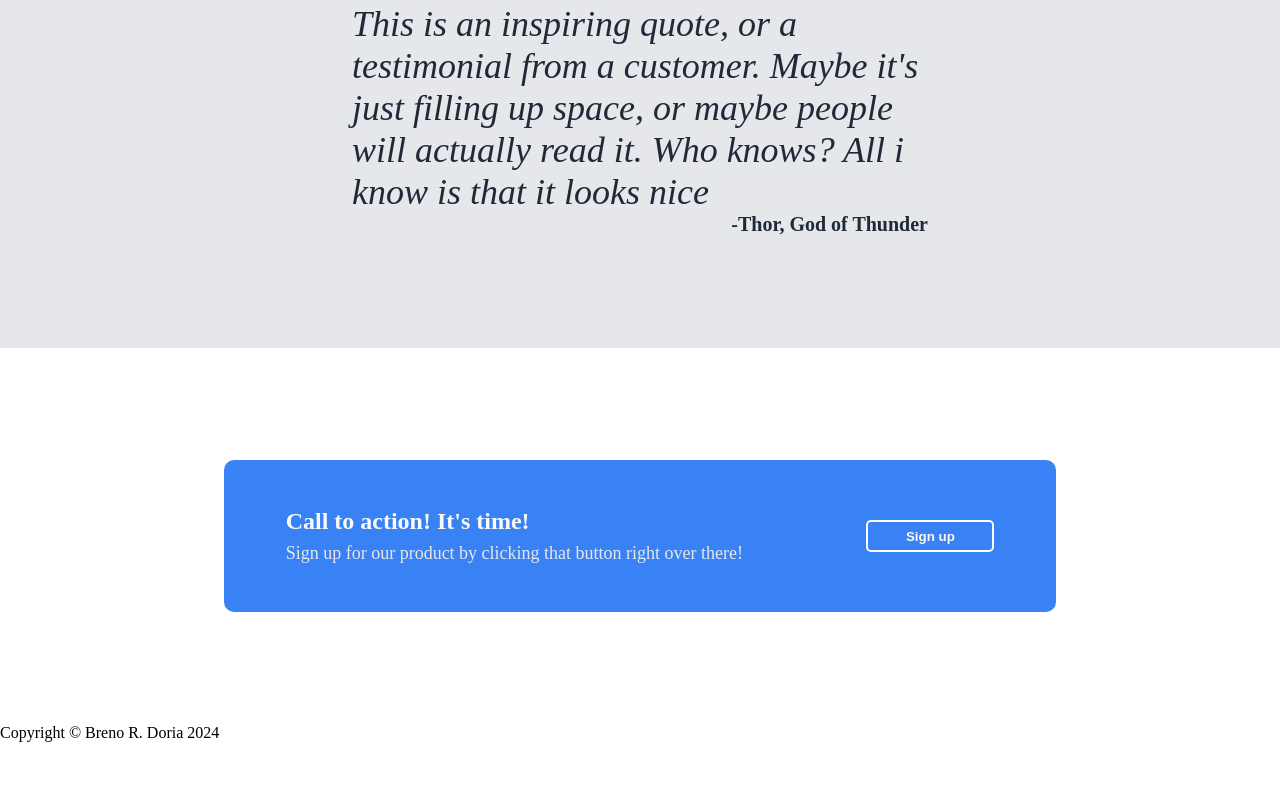
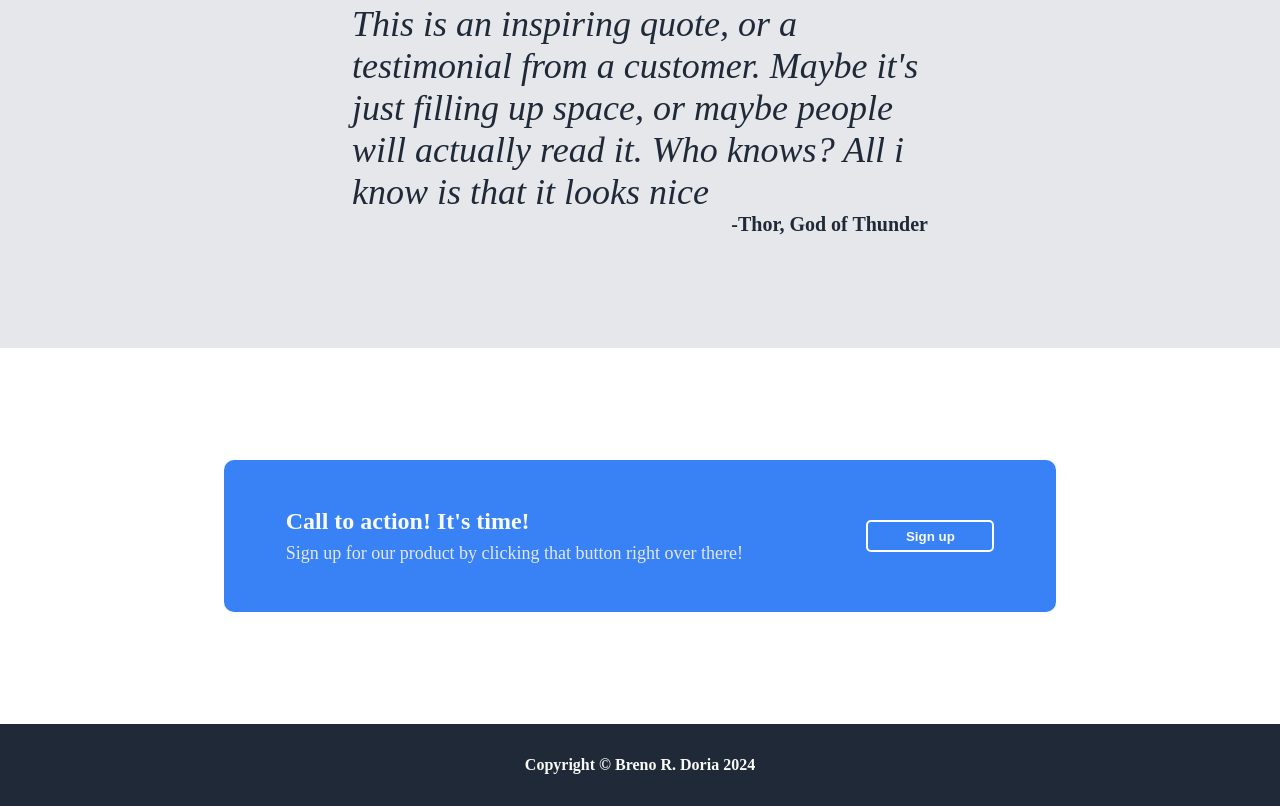
Before and after one commit to Breno-D/LandingPage, a plain HTML site: page index.html in a window 1280 px wide. Shown: the part 1102-1908 px from the top of the page. Before the commit the page ends 1844 px from the top, so only its background shows below. Drawn offline with Linux system fonts and the light colour scheme.

Commit message:
[ADD] Footer Style

```diff
--- a/styles.css
+++ b/styles.css
@@ -166,3 +166,11 @@ a{
     font-weight: bolder;
     color: #F9FAF8;
 }
+
+.footer{
+    font-weight: bold;
+    background-color: #1F2937;
+    color: #F9FAF8;
+    text-align: center;
+    padding: 2rem 0;
+}
```
